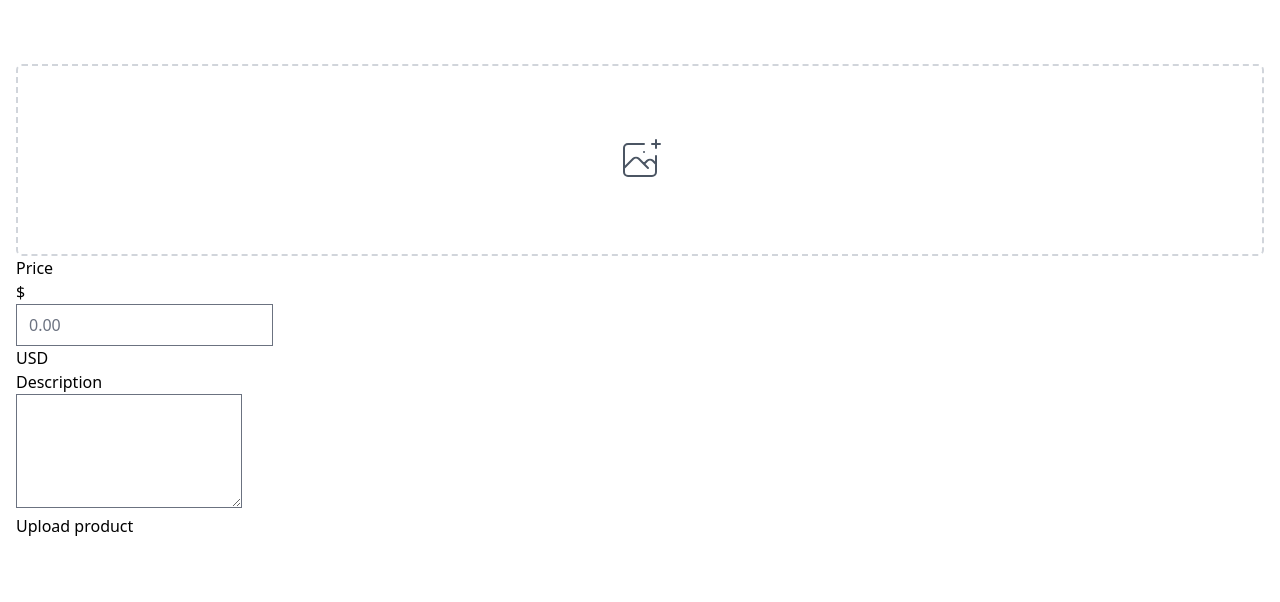
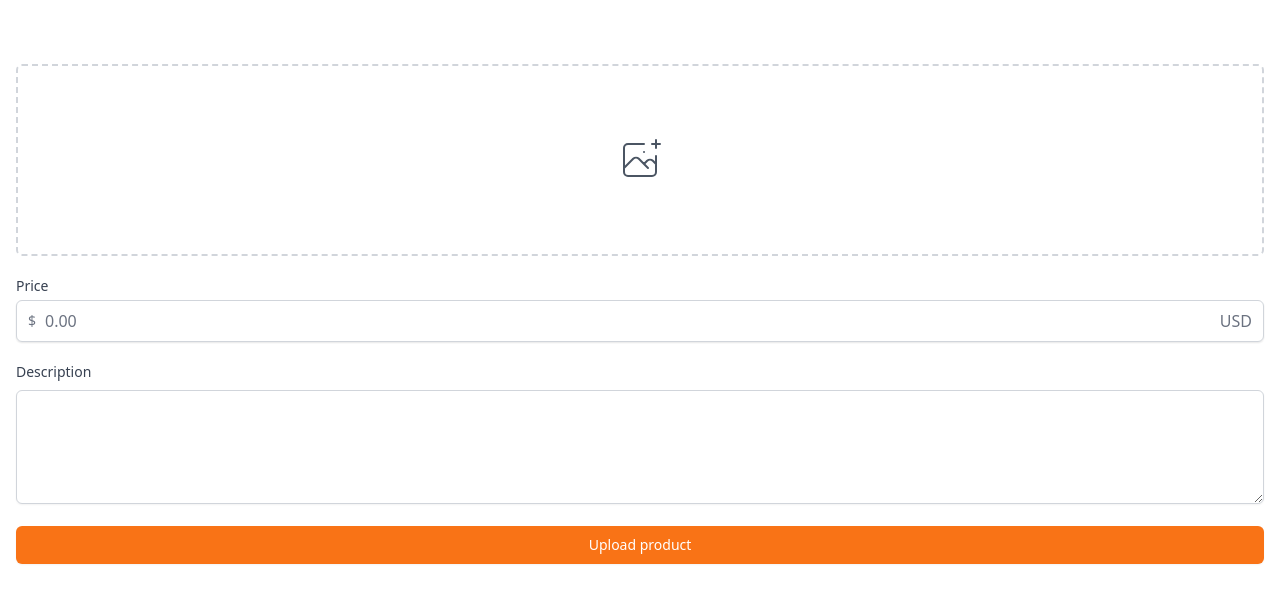
Before and after one commit to seongguk-yoon/carrot-market, a Next.js app: page /items/upload in a window 1280 px wide. Shown: the top 602 px of the page. Built offline with nearby package versions, Linux system fonts and the light colour scheme.

Commit message:
TECH-Tailwind Practice step_2nd - upload page

```diff
--- a/pages/enter.tsx
+++ b/pages/enter.tsx
@@ -42,13 +42,14 @@
         </div>
 
         <form className="flex flex-col mt-8">
-          <label className="text-sm font-medium text-gray-700 ">
+          <label htmlFor="input" className="text-sm font-medium text-gray-700 ">
             {method === "email" ? "Email address" : null}
             {method === "phone" ? "Phone number" : null}
           </label>
           <div className="mt-2">
             {method === "email" ? (
               <input
+                id="input"
                 className=" appearance-none w-full px-3 py-2 border border-gray-300 rounded-md shadow-sm placeholder:bg-gray-400 focus:outline-none focus:ring-orange-500 focus:border-orange-500"
                 type="email"
                 required
@@ -60,6 +61,7 @@
                   +82
                 </span>
                 <input
+                  id="input"
                   className=" appearance-none rounded-l-none px-3 py-2 border border-gray-300 rounded-md shadow-sm placeholder:bg-gray-400 focus:outline-none focus:ring-orange-500 focus:border-orange-500"
                   type="number"
                   required
@@ -83,7 +85,7 @@
           </div>
           {/* 트위터, 깃허브 아이콘 */}
           <div className="grid grid-cols-2 gap-3 mt-2">
-            <button className='flex justify-center items-center py-2 px-4 border border-gray-300 rounded-md shadow-sm bg-white font-medium text-gray-500  hover:bg-gray-50'>
+            <button className="flex justify-center items-center py-2 px-4 border border-gray-300 rounded-md shadow-sm bg-white font-medium text-gray-500  hover:bg-gray-50">
               <svg
                 className="w-5 h-5"
                 aria-hidden="true"
@@ -93,7 +95,7 @@
                 <path d="M6.29 18.251c7.547 0 11.675-6.253 11.675-11.675 0-.178 0-.355-.012-.53A8.348 8.348 0 0020 3.92a8.19 8.19 0 01-2.357.646 4.118 4.118 0 001.804-2.27 8.224 8.224 0 01-2.605.996 4.107 4.107 0 00-6.993 3.743 11.65 11.65 0 01-8.457-4.287 4.106 4.106 0 001.27 5.477A4.073 4.073 0 01.8 7.713v.052a4.105 4.105 0 003.292 4.022 4.095 4.095 0 01-1.853.07 4.108 4.108 0 003.834 2.85A8.233 8.233 0 010 16.407a11.616 11.616 0 006.29 1.84" />
               </svg>
             </button>
-            <button className='flex justify-center items-center py-2 px-4 border border-gray-300 rounded-md shadow-sm bg-white font-medium text-gray-500  hover:bg-gray-50'>
+            <button className="flex justify-center items-center py-2 px-4 border border-gray-300 rounded-md shadow-sm bg-white font-medium text-gray-500  hover:bg-gray-50">
               <svg
                 className="w-5 h-5"
                 aria-hidden="true"
--- a/pages/items/upload.tsx
+++ b/pages/items/upload.tsx
@@ -22,25 +22,25 @@
           <input className="hidden" type="file" />
         </label>
       </div>
-      <div>
-        <label htmlFor='price'>Price</label>
-        <div>
-          <div>
-            <span>$</span>
+      <div className='my-5'>
+        <label className="mb-1 block text-sm font-medium text-gray-700 " htmlFor='price'>Price</label>
+        <div className=' rounded-md shadow-sm  relative flex items-center'>
+          <div className=' absolute left-0 pl-3 flex items-center pointer-events-none justify-center'>
+            <span className='text-gray-500 text-sm'>$</span>
           </div>
-          <input id="price" type="text" placeholder="0.00" />
-          <div>
-            <span>USD</span>
+          <input id="price" className=' appearance-none pl-7 w-full px-3 py-2 border border-gray-300 rounded-md shadow-sm focus:outline-none focus:ring-orange-500 focus:border-orange-500' type="text" placeholder="0.00" />
+          <div className=' absolute right-0 pr-3 pointer-events-none flex items-center'>
+            <span className='text-gray-500'>USD</span>
           </div>
         </div>
       </div>
       <div>
-        <label>Description</label>
-        <div>
-          <textarea rows={4} />
-        </div>
+        <label className="mb-1 block text-sm font-medium text-gray-700 ">Description</label>
+
+          <textarea className='mt-1 shadow-sm w-full focus:ring-orange-500 rounded-md border-gray-300  focus:border-orange-500' rows={4} />
+
       </div>
-      <button>Upload product</button>
+      <button  className="mt-4 w-full bg-orange-500 hover:bg-orange-600 text-white py-2 px-4 border border-transparent rounded-md shadow-sm text-sm font-medium focus:ring-2 focus:ring-offset-2 focus:ring-orange-500 focus:outline-none">Upload product</button>
     </div>
   );
 };
```
